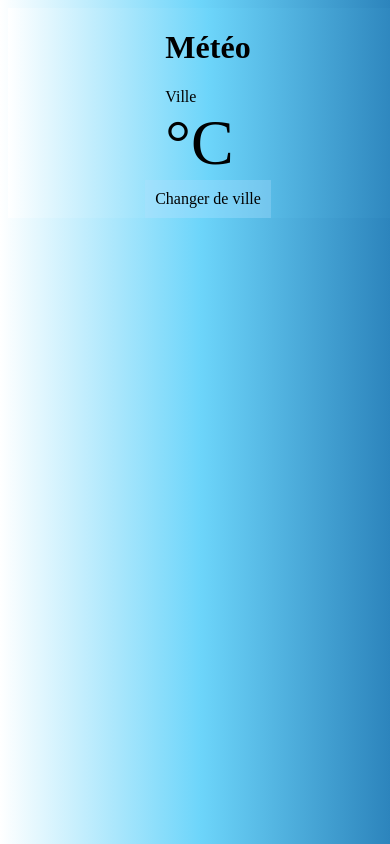
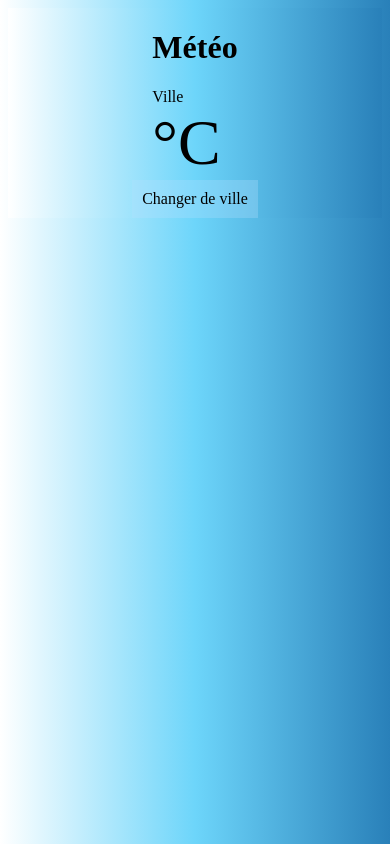
Before and after one commit to krommmm/meteo, a website: page index.html in a window 390 px wide. Drawn offline with nearby package versions, Linux system fonts and the light colour scheme.

Commit message:
ajout all

```diff
--- a/CSS/styles.css
+++ b/CSS/styles.css
@@ -2,7 +2,7 @@ html, body {
   background: #2980B9;
   background: -webkit-linear-gradient(to right, #FFFFFF, #6DD5FA, #2980B9);
   background: linear-gradient(to right, #FFFFFF, #6DD5FA, #2980B9);
-  min-width: 400px;
+
 }
 .container{
   display:flex;
@@ -31,3 +31,10 @@ html, body {
   -moz-box-shadow: 0px 0px 10px 4px rgba(119, 119, 119, 0.75);
   -webkit-box-shadow: 0px 0px 10px 4px rgba(119, 119, 119, 0.75);
 }
+
+@media screen and (max-width: 456px){
+  .container {
+    width: 90%;
+    margin: auto;
+  }
+}
--- a/index.html
+++ b/index.html
@@ -2,7 +2,8 @@
 <html lang="fr">
 	<head>
 		<title>Meteo</title>
-<meta charset="utf-8" />
+		<meta charset="utf-8" />
+		<meta name="viewport" content="width=device-width, initial-scale=1" />
 		<link rel="stylesheet" type="text/css" href="./CSS/styles.css" />
 		<link rel="preconnect" href="https://fonts.googleapis.com" />
 		<link rel="preconnect" href="https://fonts.gstatic.com" crossorigin />
```
